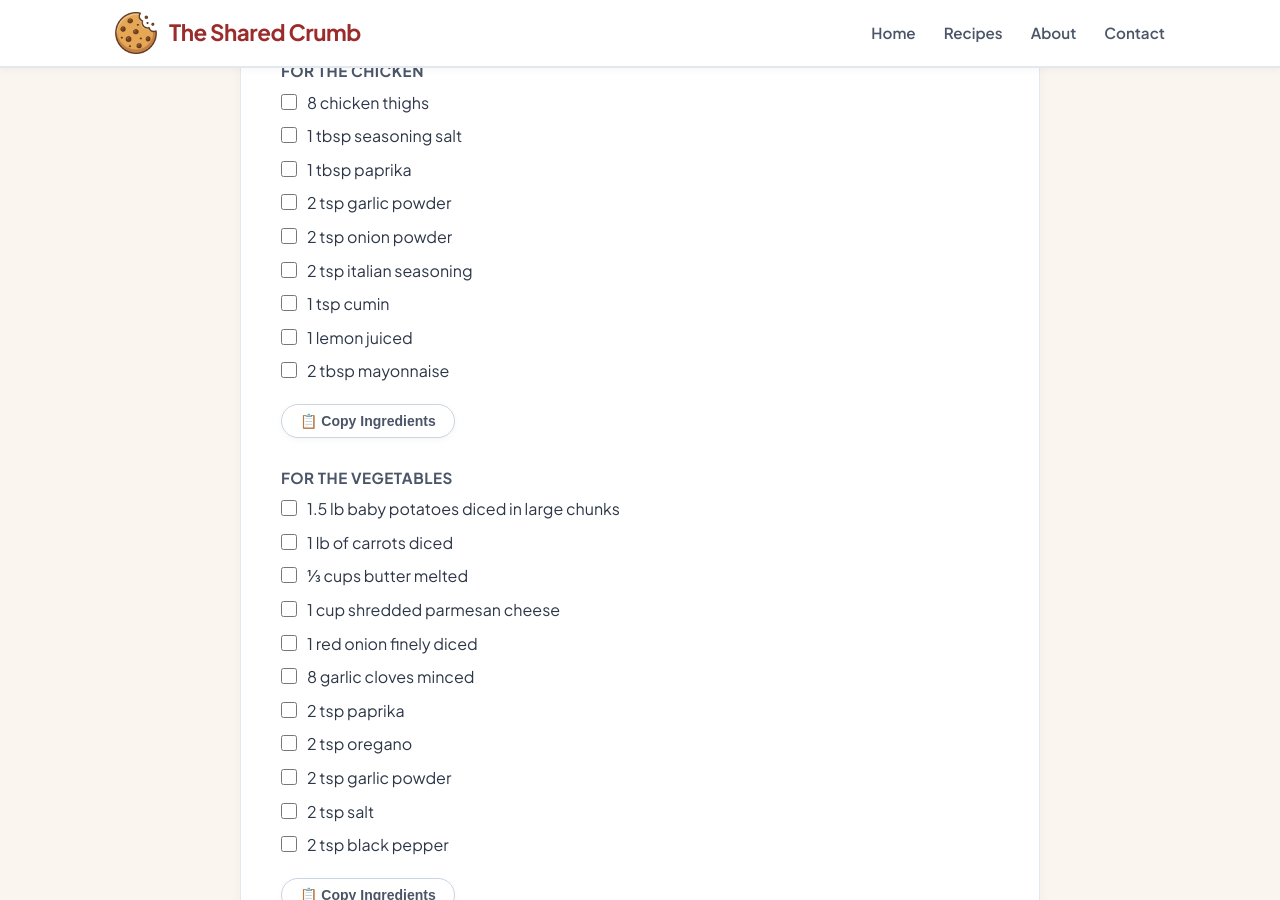
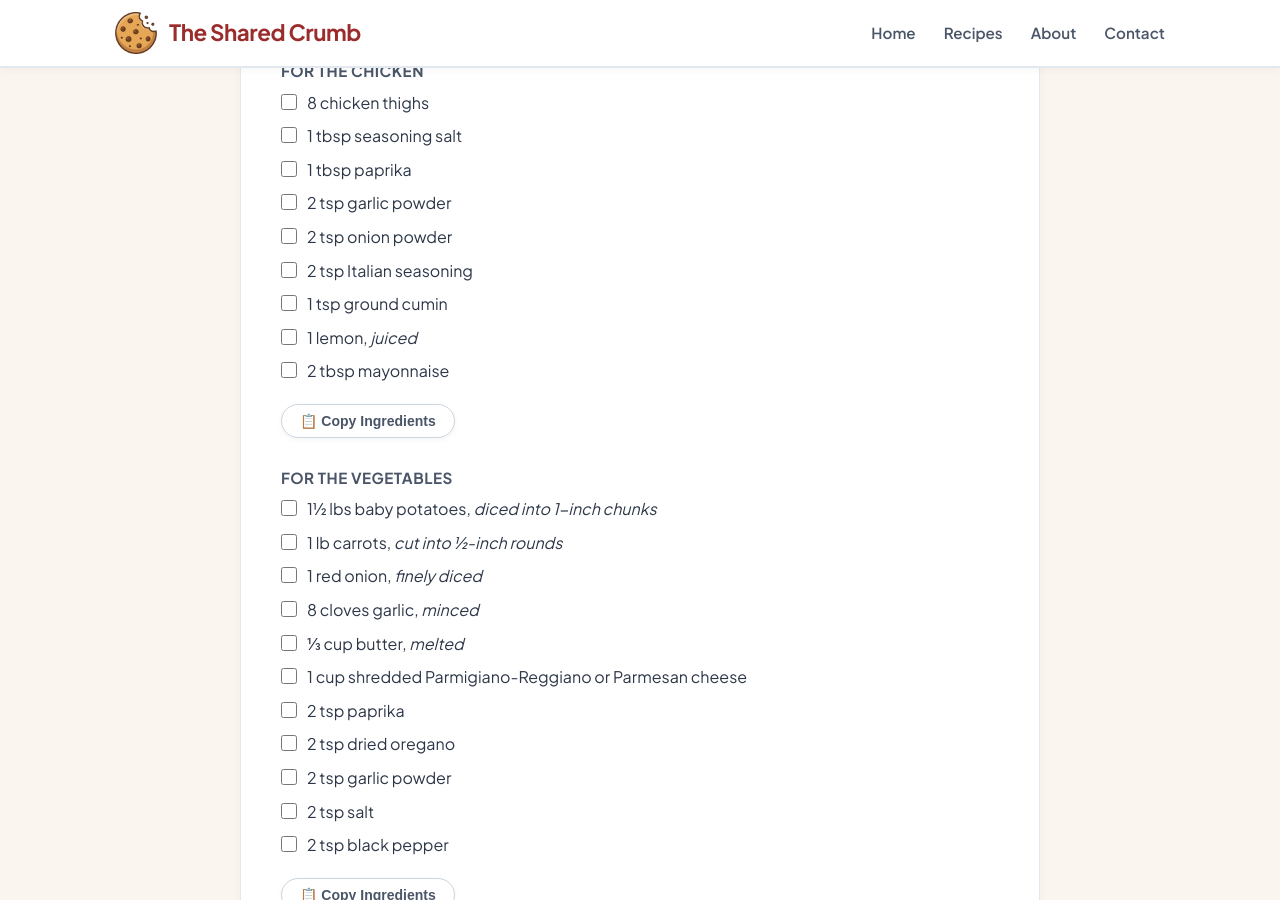
Before and after one commit to TheSharedCrumb/TheSharedCrumb, a Jekyll site: the page built from _recipes/Chicken_Parmesan_Vegetable_Bake.md, in a window 1280 px wide and 900 px high, scrolled down 1362 px. Built offline with Jekyll 4.4.1, drawn with Linux system fonts in a browser that asks for light colours.

Commit message:
Refine ingredient list for Chicken Parmesan Bake
Updated ingredient list formatting and clarified measurements.

```diff
--- a/_recipes/Chicken_Parmesan_Vegetable_Bake.md
+++ b/_recipes/Chicken_Parmesan_Vegetable_Bake.md
@@ -23,26 +23,27 @@ As this dish bakes, the magic happens right at the bottom of the pan. The rich,
 Making a big batch means tonight's effortless, comforting feast transforms into the kind of savory, hot leftover lunch that makes the whole midday break feel like a luxury. The flavors settle and deepen overnight, making day two arguably even better than day one.
 
 ### Ingredients
+
 #### For the Chicken
 * 8 chicken thighs
 * 1 tbsp seasoning salt
 * 1 tbsp paprika
 * 2 tsp garlic powder
 * 2 tsp onion powder
-* 2 tsp italian seasoning
-* 1 tsp cumin
-* 1 lemon juiced
+* 2 tsp Italian seasoning
+* 1 tsp ground cumin
+* 1 lemon, _juiced_
 * 2 tbsp mayonnaise
 
 #### For the Vegetables
-* 1.5 lb baby potatoes diced in large chunks
-* 1 lb of carrots diced
-* ⅓ cups butter melted
-* 1 cup shredded parmesan cheese
-* 1 red onion finely diced
-* 8 garlic cloves minced
+* 1½ lbs baby potatoes, _diced into 1-inch chunks_
+* 1 lb carrots, _cut into ½-inch rounds_
+* 1 red onion, _finely diced_
+* 8 cloves garlic, _minced_
+* ⅓ cup butter, _melted_
+* 1 cup shredded Parmigiano-Reggiano or Parmesan cheese
 * 2 tsp paprika
-* 2 tsp oregano
+* 2 tsp dried oregano
 * 2 tsp garlic powder
 * 2 tsp salt
 * 2 tsp black pepper
```
